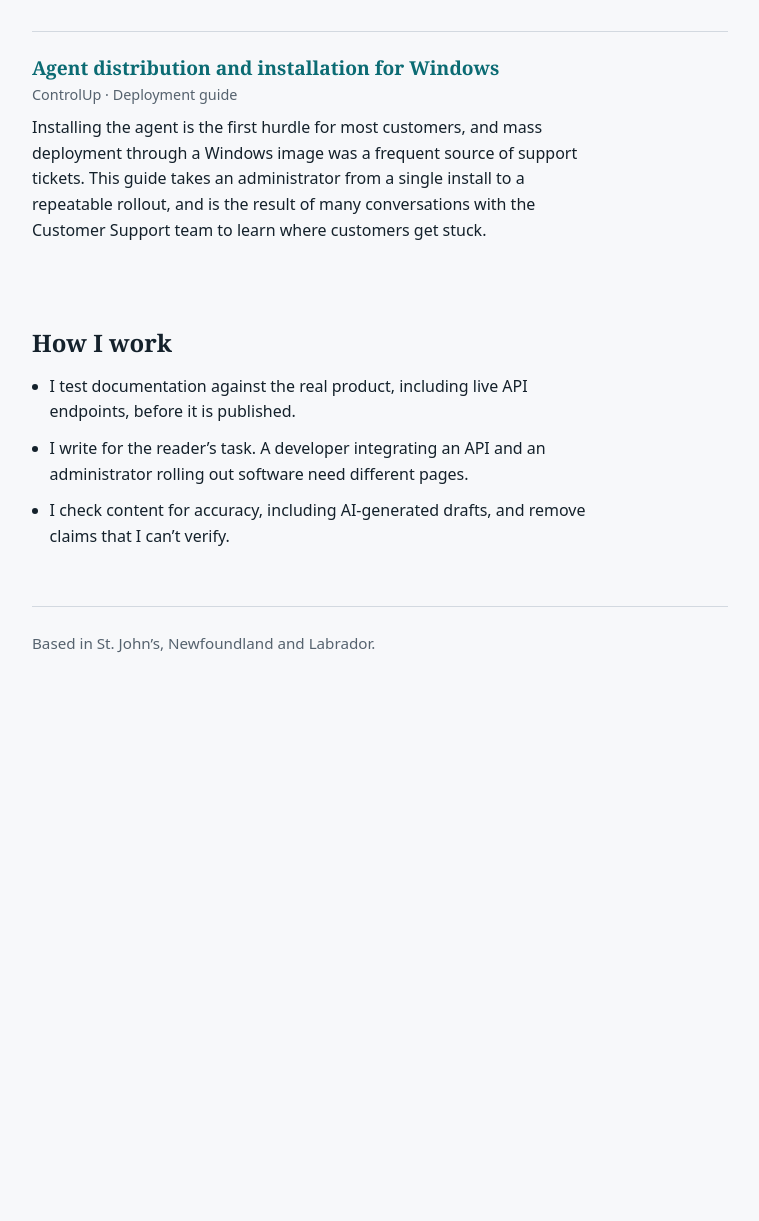
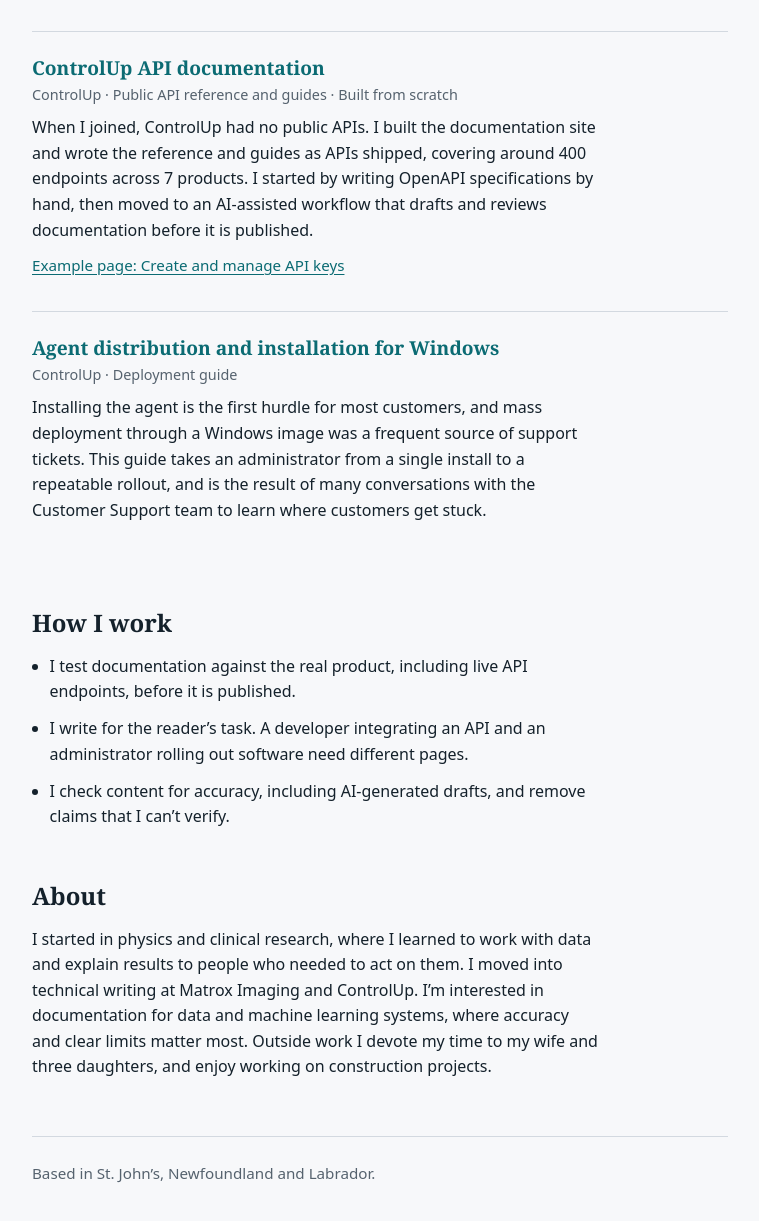
Before and after one commit to timmyporter/timmyporter, a plain HTML site: page index.html in a window 1280 px wide. Shown: the part 1010-2231 px from the top of the page, without its empty margins (260-1019 px from the left). Before the commit the page ends 1745 px from the top, so only its background shows below. Drawn offline with Linux system fonts and the light colour scheme.

Commit message:
new entry

```diff
--- a/index.html
+++ b/index.html
@@ -112,6 +112,13 @@ footer p { max-width: none; }
   </article>
 
   <article class="entry">
+  <h3><a href="https://api.controlup.io/reference" target="_blank" rel="noopener">ControlUp API documentation</a></h3>
+  <p class="meta">ControlUp · Public API reference and guides · Built from scratch</p>
+  <p>When I joined, ControlUp had no public APIs. I built the documentation site and wrote the reference and guides as APIs shipped, covering around 400 endpoints across 7 products. I started by writing OpenAPI specifications by hand, then moved to an AI-assisted workflow that drafts and reviews documentation before it is published.</p>
+  <p class="also"><a href="https://api.controlup.io/reference/how-to-create-api-keys" target="_blank" rel="noopener">Example page: Create and manage API keys</a></p>
+</article>
+
+  <article class="entry">
     <h3><a href="https://support.controlup.com/docs/edge-dx-agent-distribution-and-installation-for-windows" target="_blank">Agent distribution and installation for Windows</a></h3>
     <p class="meta">ControlUp · Deployment guide</p>
     <p>Installing the agent is the first hurdle for most customers, and mass deployment through a Windows image was a frequent source of support tickets. This guide takes an administrator from a single install to a repeatable rollout, and is the result of many conversations with the Customer Support team to learn where customers get stuck.</p>
@@ -136,6 +143,11 @@ footer p { max-width: none; }
   </section>
 -->
 
+<section aria-labelledby="about">
+  <h2 id="about">About</h2>
+  <p>I started in physics and clinical research, where I learned to work with data and explain results to people who needed to act on them. I moved into technical writing at Matrox Imaging and ControlUp. I’m interested in documentation for data and machine learning systems, where accuracy and clear limits matter most. Outside work I devote my time to my wife and three daughters, and enjoy working on construction projects.</p>
+</section>
+
 <footer>
   <p>Based in St. John’s, Newfoundland and Labrador.</p>
 </footer>
```
